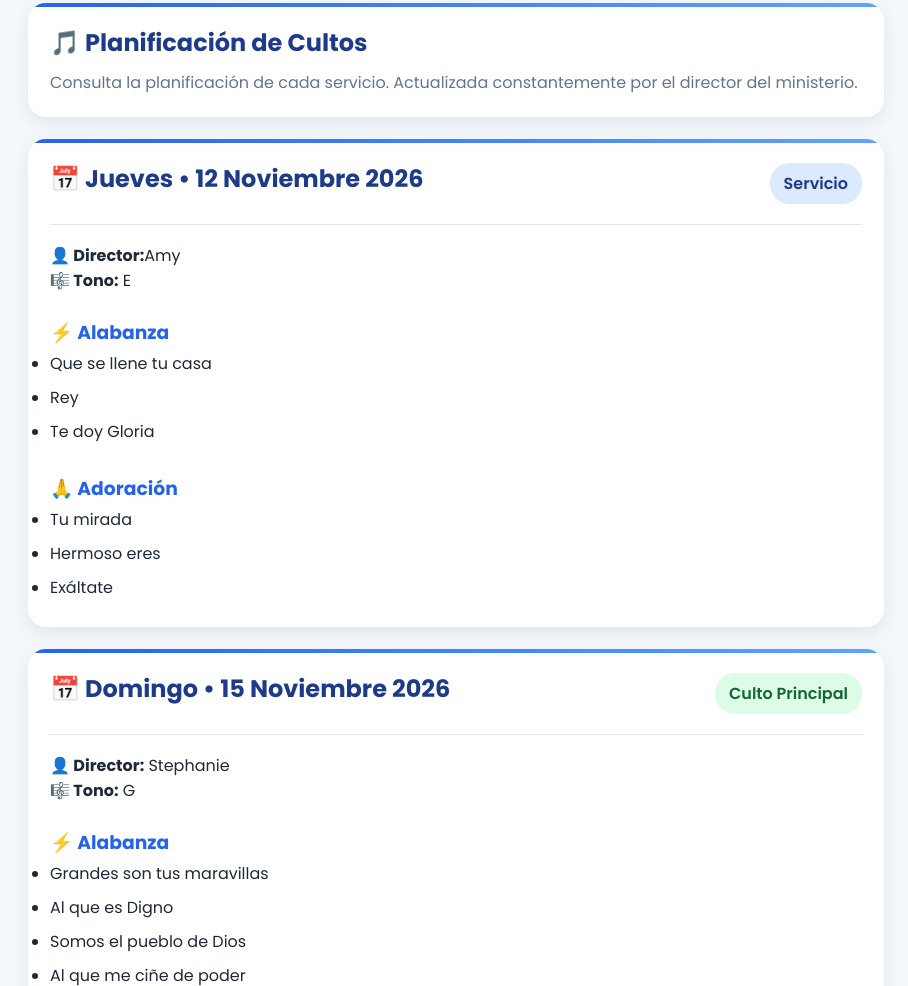
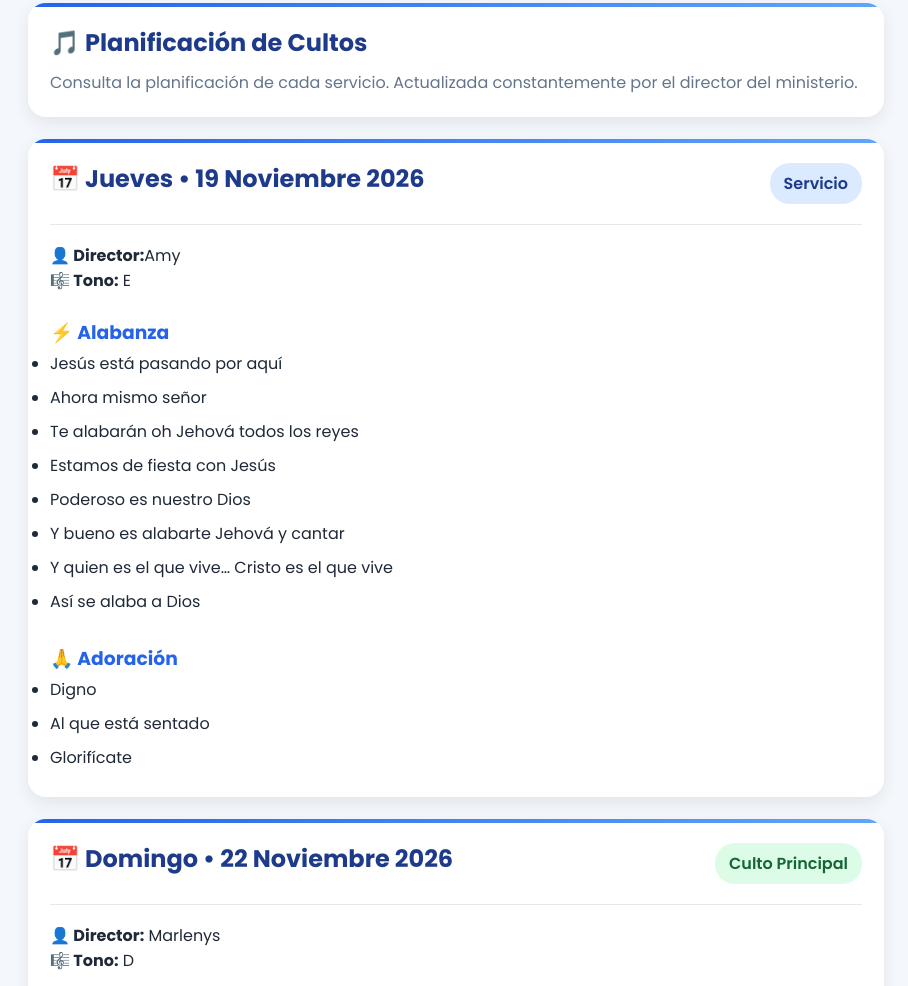
Before and after one commit to estudiantepanama561-ship-it/Worship-Planner-, a plain HTML site: page index.html in a window 1280 px wide. Shown: the part 1136-2122 px from the top of the page, without its empty margins (184-1092 px from the left). Drawn offline with Linux system fonts and the light colour scheme.

Commit message:
Update service dates and song lists in index.html

```diff
--- a/index.html
+++ b/index.html
@@ -375,7 +375,7 @@ Aquí encontrarás los cultos programados, canciones por practicar, actividades
 
 <h2>⭐ Próximo Culto</h2>
 
-<h3>Jueves • 12 de Noviembre 2026</h3>
+<h3>Jueves • 19 de Noviembre 2026</h3>
 
 <br>
 
@@ -383,7 +383,7 @@ Aquí encontrarás los cultos programados, canciones por practicar, actividades
 
 <p><strong>Tono General:</strong> E</p>
 
-<p><strong>Canciones:</strong> +5</p>
+<p><strong>Canciones:</strong> +7</p>
 
 <div class="badge">
 
@@ -463,7 +463,7 @@ Actualizada constantemente por el director del ministerio.
 
 <div style="display:flex;justify-content:space-between;align-items:center;">
 
-<h2>📅 Jueves • 12 Noviembre 2026</h2>
+<h2>📅 Jueves • 19 Noviembre 2026</h2>
 
 <span style="background:#DBEAFE;color:#1E3A8A;padding:8px 14px;border-radius:20px;font-weight:600;">
 Servicio
@@ -483,9 +483,14 @@ Servicio
 
 <ul style="line-height:34px;">
 
-<li>Que se llene tu casa</li>
-<li>Rey</li>
-<li>Te doy Gloria</li>
+<li>Jesús está pasando por aquí</li>
+<li>Ahora mismo señor</li>
+<li>Te alabarán oh Jehová todos los reyes</li>
+<li>Estamos de fiesta con Jesús</li>
+<li>Poderoso es nuestro Dios</li>
+<li>Y bueno es alabarte Jehová y cantar</li>
+<li>Y quien es el que vive… Cristo es el que vive</li>
+<li>Así se alaba a Dios</li>
 </ul>
 
 <br>
@@ -494,9 +499,9 @@ Servicio
 
 <ul style="line-height:34px;">
 
-<li>Tu mirada</li>
-<li>Hermoso eres</li>
-<li>Exáltate</li>
+<li>Digno</li>
+<li>Al que está sentado</li>
+<li>Glorifícate</li>
 </ul>
 
 </div>
@@ -508,7 +513,7 @@ Servicio
 
 <div style="display:flex;justify-content:space-between;align-items:center;">
 
-<h2>📅 Domingo • 15 Noviembre 2026</h2>
+<h2>📅 Domingo • 22 Noviembre 2026</h2>
 
 <span style="background:#DCFCE7;color:#166534;padding:8px 14px;border-radius:20px;font-weight:600;">
 Culto Principal
@@ -518,9 +523,9 @@ Culto Principal
 
 <hr style="margin:18px 0;border:none;border-top:1px solid #E5E7EB;">
 
-<p><strong>👤 Director:</strong> Stephanie</p>
+<p><strong>👤 Director:</strong> Marlenys</p>
 
-<p><strong>🎼 Tono:</strong> G</p>
+<p><strong>🎼 Tono:</strong> D</p>
 
 <br>
 
```
